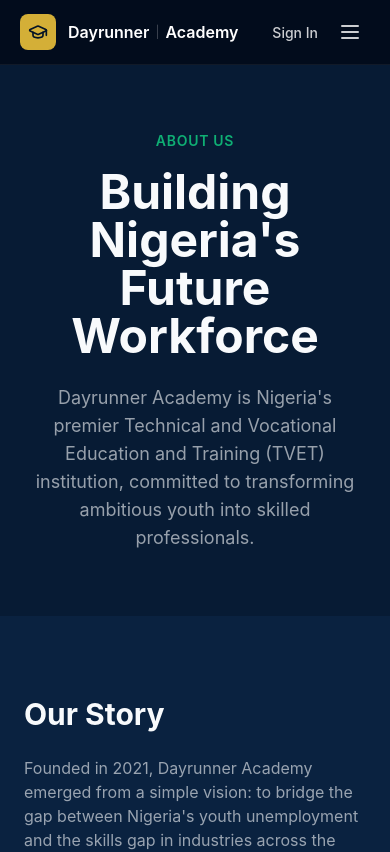
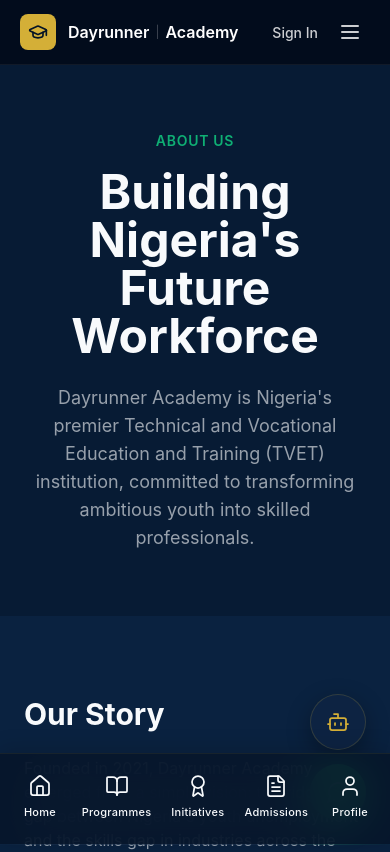
Before and after one commit to klmayua/dayrunneracademy, a Next.js app: page /about in a window 390 px wide. Shown: the top 852 px of the page. Built offline with nearby package versions, Linux system fonts and the light colour scheme.

Commit message:
Mobile optimization - create bottom navigation, floating WhatsApp/chatbot support buttons, add mobile bottom padding to homepage, components integrated into global navbar

```diff
--- a/src/app/page.tsx
+++ b/src/app/page.tsx
@@ -35,7 +35,7 @@ const statIcons = [Users, TrendingUp, Building2, Map];
 
 export default function Home() {
   return (
-    <div className="min-h-screen bg-institutional-navy">
+    <div className="min-h-screen bg-institutional-navy pb-20 md:pb-0">
       <Navbar />
 
       {/* Hero Section with Strategic Image */}
--- /dev/null
+++ b/src/components/floating-support.tsx
@@ -0,0 +1,40 @@
+"use client";
+
+import { MessageCircle, Bot } from "lucide-react";
+
+export function FloatingSupportButtons() {
+  const openWhatsApp = () => {
+    const message = "Hello! I'm interested in the Dayrunner Academy TVET programmes. Can you help?";
+    window.open(`https://wa.me/234800DAYRUNNER?text=${encodeURIComponent(message)}`, "_blank");
+  };
+
+  const openChatbot = () => {
+    alert("AI Support Assistant coming soon. For immediate help, use WhatsApp.");
+  };
+
+  return (
+    <div className="fixed bottom-6 right-6 md:bottom-8 md:right-7 z-40 flex flex-col gap-3.5">
+      {/* Chatbot Button */}
+      <button
+        onClick={openChatbot}
+        className="w-14 h-14 md:w-[60px] md:h-[60px] rounded-full bg-[#0D2342] border border-[rgba(212,175,55,0.18)]
+          shadow-[0_8px_24px_rgba(0,0,0,0.32)] flex items-center justify-center
+          hover:scale-105 hover:shadow-lg transition-all duration-200 group"
+        aria-label="AI Support Assistant"
+      >
+        <Bot className="w-6 h-6 text-heritage-gold" strokeWidth={1.75} />
+      </button>
+
+      {/* WhatsApp Button */}
+      <button
+        onClick={openWhatsApp}
+        className="w-14 h-14 md:w-[60px] md:h-[60px] rounded-full bg-[#25D366]
+          shadow-[0_8px_24px_rgba(37,211,102,0.25)] flex items-center justify-center
+          hover:scale-105 hover:shadow-lg transition-all duration-200 group"
+        aria-label="WhatsApp Support"
+      >
+        <MessageCircle className="w-6 h-6 text-white" strokeWidth={1.75} />
+      </button>
+    </div>
+  );
+}
--- /dev/null
+++ b/src/components/mobile-bottom-nav.tsx
@@ -0,0 +1,58 @@
+"use client";
+
+import Link from "next/link";
+import { usePathname } from "next/navigation";
+import { Home, BookOpen, Award, FileText, User } from "lucide-react";
+
+const navItems = [
+  { label: "Home", href: "/", icon: Home },
+  { label: "Programmes", href: "/programmes", icon: BookOpen },
+  { label: "Initiatives", href: "/initiatives/tvet", icon: Award },
+  { label: "Admissions", href: "/admissions", icon: FileText },
+  { label: "Profile", href: "/signin", icon: User },
+];
+
+export function MobileBottomNav() {
+  const pathname = usePathname();
+
+  return (
+    <nav className="fixed bottom-0 left-0 right-0 z-50 md:hidden">
+      <div className="bg-[rgba(6,21,42,0.88)] backdrop-blur-[24px] border-t border-[rgba(212,175,55,0.08)]
+        shadow-[0_-4px_20px_rgba(0,0,0,0.15)]">
+        <div className="max-w-[560px] mx-auto flex items-center justify-around px-2 py-3 pb-4">
+          {navItems.map((item) => {
+            const Icon = item.icon;
+            const isActive = item.href === "/"
+              ? pathname === "/"
+              : pathname?.startsWith(item.href);
+
+            return (
+              <Link
+                key={item.href}
+                href={item.href}
+                className="flex flex-col items-center gap-1.5 py-2 px-3 min-w-[64px]"
+              >
+                <div className="relative">
+                  <Icon
+                    className={`w-6 h-6 transition-all duration-200 ${
+                      isActive ? "text-heritage-gold" : "text-white/72"
+                    }`}
+                    strokeWidth={isActive ? 2 : 1.75}
+                  />
+                  {isActive && (
+                    <span className="absolute -bottom-1 left-1/2 -translate-x-1/2 w-5 h-0.5 bg-heritage-gold rounded-full" />
+                  )}
+                </div>
+                <span className={`text-[11px] font-medium tracking-wide ${
+                  isActive ? "text-heritage-gold" : "text-white/72"
+                }`}>
+                  {item.label}
+                </span>
+              </Link>
+            );
+          })}
+        </div>
+      </div>
+    </nav>
+  );
+}
--- /dev/null
+++ b/src/components/mobile-layout.tsx
@@ -0,0 +1,20 @@
+"use client";
+
+import { ReactNode } from "react";
+
+interface MobileLayoutProps {
+  children: ReactNode;
+  hideBottomNav?: boolean;
+}
+
+export function MobileLayout({ children, hideBottomNav = false }: MobileLayoutProps) {
+  return (
+    <div className={hideBottomNav ? "" : "pb-20 md:pb-0"}>
+      {children}
+    </div>
+  );
+}
+
+export function PageWrapper({ children }: { children: ReactNode }) {
+  return <div className="pb-20 md:pb-0">{children}</div>;
+}
--- a/src/components/navbar.tsx
+++ b/src/components/navbar.tsx
@@ -5,6 +5,8 @@ import Link from "next/link";
 import { usePathname } from "next/navigation";
 import { GraduationCap, Menu, X, LogIn } from "lucide-react";
 import { motion, AnimatePresence } from "framer-motion";
+import { MobileBottomNav } from "./mobile-bottom-nav";
+import { FloatingSupportButtons } from "./floating-support";
 
 const navItems = [
   { label: "Programmes", href: "/programmes" },
@@ -185,6 +187,8 @@ export function Navbar() {
     <>
       <DesktopNav />
       <MobileNav />
+      <MobileBottomNav />
+      <FloatingSupportButtons />
     </>
   );
 }
```
